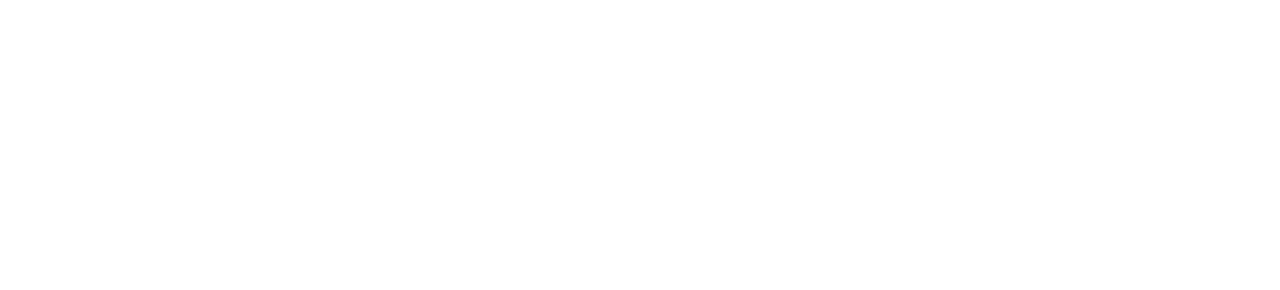
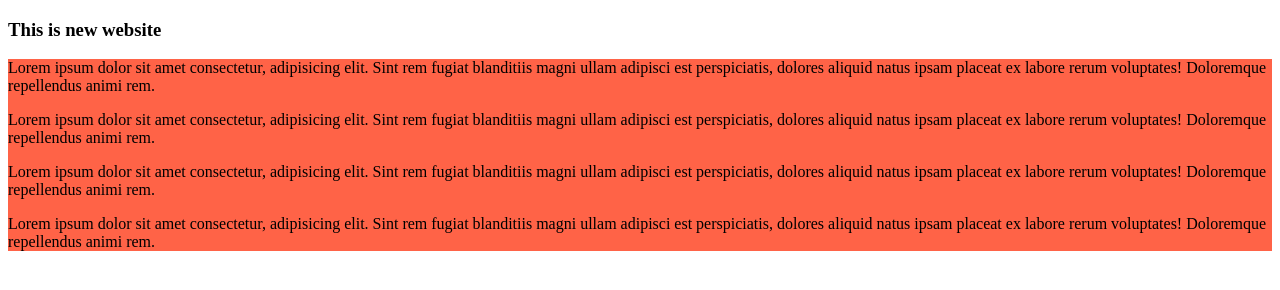
Before and after one commit to hrobin485/my-first-git-repo, a plain HTML site: page index.html in a window 1280 px wide. Drawn offline with Linux system fonts and the light colour scheme.

Commit message:
added the blog

```diff
--- a/index.html
+++ b/index.html
@@ -3,9 +3,14 @@
 <head>
     <meta charset="UTF-8">
     <meta name="viewport" content="width=device-width, initial-scale=1.0">
-    <title>My first ever Github repo</title>
+    <title> My first github repo</title>
+    <link rel="stylesheet" href="styles/blog.css">
 </head>
 <body>
-
+    <h3>This is new website</h3>
+    <div><p>Lorem ipsum dolor sit amet consectetur, adipisicing elit. Sint rem fugiat blanditiis magni ullam adipisci est perspiciatis, dolores aliquid natus ipsam placeat ex labore rerum voluptates! Doloremque repellendus animi rem.</p>
+    <p>Lorem ipsum dolor sit amet consectetur, adipisicing elit. Sint rem fugiat blanditiis magni ullam adipisci est perspiciatis, dolores aliquid natus ipsam placeat ex labore rerum voluptates! Doloremque repellendus animi rem.</p>
+    <p>Lorem ipsum dolor sit amet consectetur, adipisicing elit. Sint rem fugiat blanditiis magni ullam adipisci est perspiciatis, dolores aliquid natus ipsam placeat ex labore rerum voluptates! Doloremque repellendus animi rem.</p>
+    <p>Lorem ipsum dolor sit amet consectetur, adipisicing elit. Sint rem fugiat blanditiis magni ullam adipisci est perspiciatis, dolores aliquid natus ipsam placeat ex labore rerum voluptates! Doloremque repellendus animi rem.</p></div>
 </body>
 </html>
--- /dev/null
+++ b/styles/blog.css
@@ -0,0 +1,3 @@
+div{
+    background-color: tomato;
+}
```
